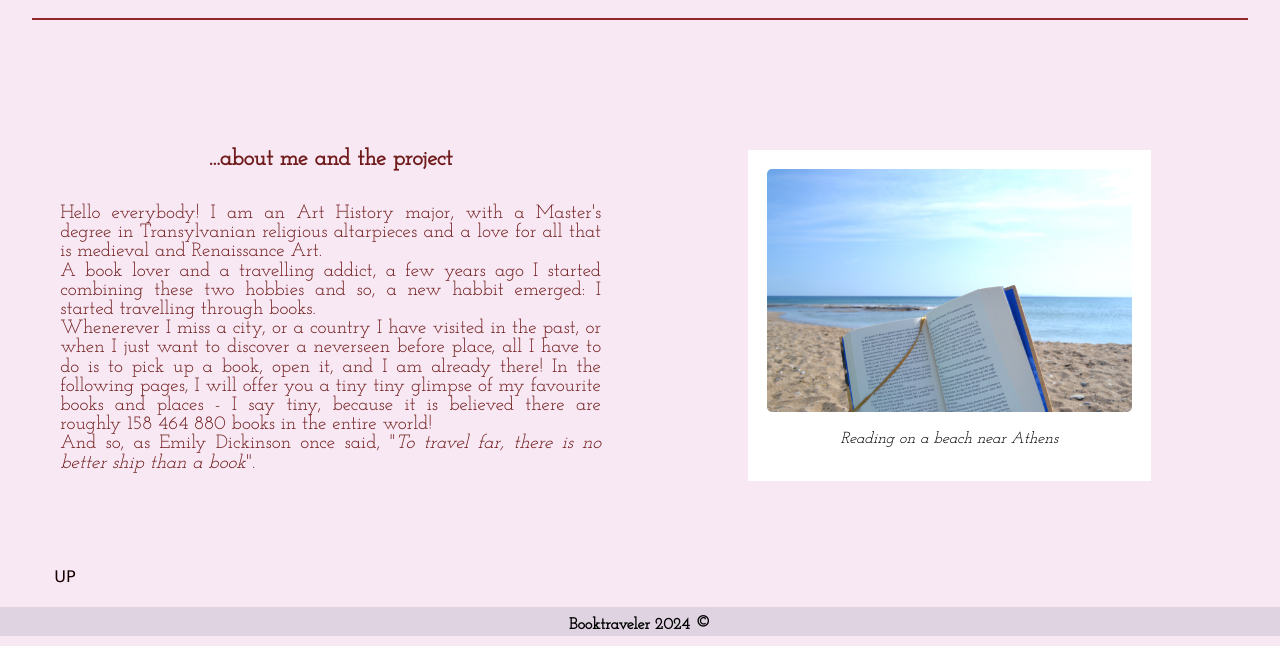
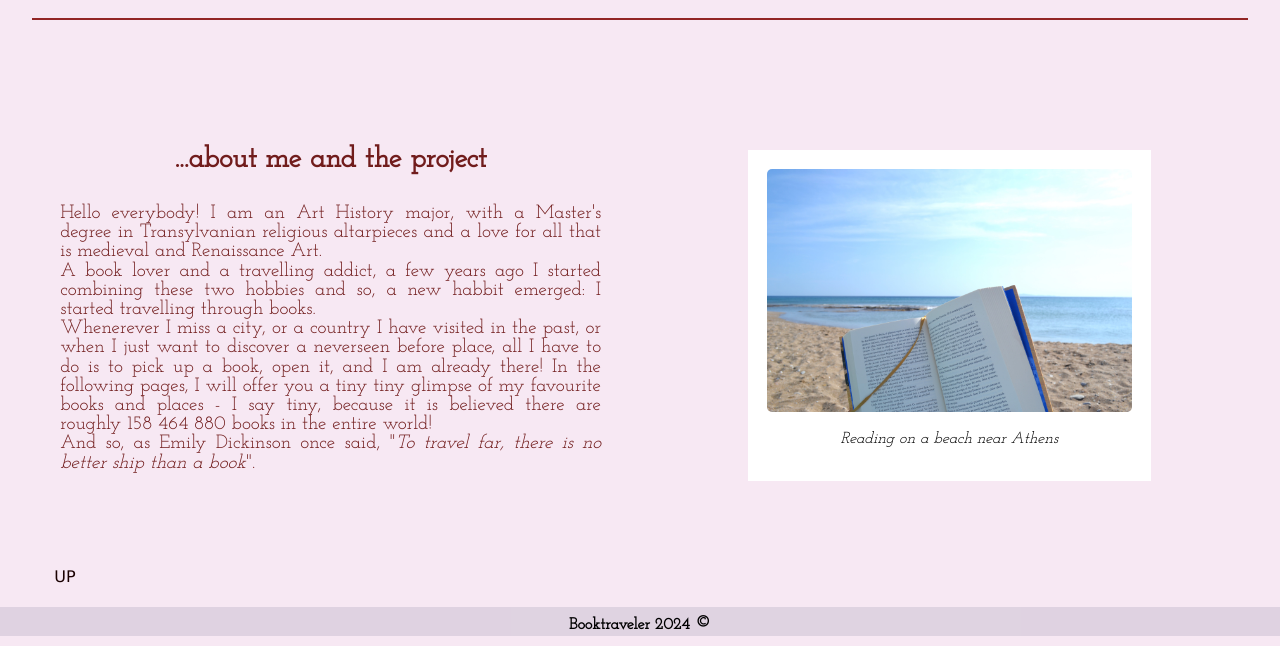
Before and after one commit to LuizaLuiza25/project2.0, a plain HTML site: page About.html in a window 1280 px wide. Shown: the part 164-810 px from the top of the page. Drawn offline with Linux system fonts and the light colour scheme.

Commit message:
Update About.html

```diff
--- a/About.html
+++ b/About.html
@@ -56,7 +56,7 @@
                     <!--FIRST ARTICLE-->
 
                                     <article class="allarticles">
-                                        <h3 class="Titles">...about me and the project</h3>
+                                        <h2 class="Titles">...about me and the project</h2>
                                         <p>Hello everybody! I am an Art History major, with a Master's degree in Transylvanian religious altarpieces and a love for all that is medieval and Renaissance Art. <br> A book lover and a travelling addict, a few years ago I started combining these two hobbies and so, a new habbit emerged: I started travelling through books.<br>
                                          Whenerever I miss a city, or a country I have visited in the past, or  when I just want to discover a neverseen before place, all I have to do is to pick up a book, open it, and I am already there!
                                 In the following pages, I will offer you a tiny tiny glimpse of my favourite books and places - I say tiny, because it is believed there are roughly 158 464 880 books in the entire world! <br>
```
